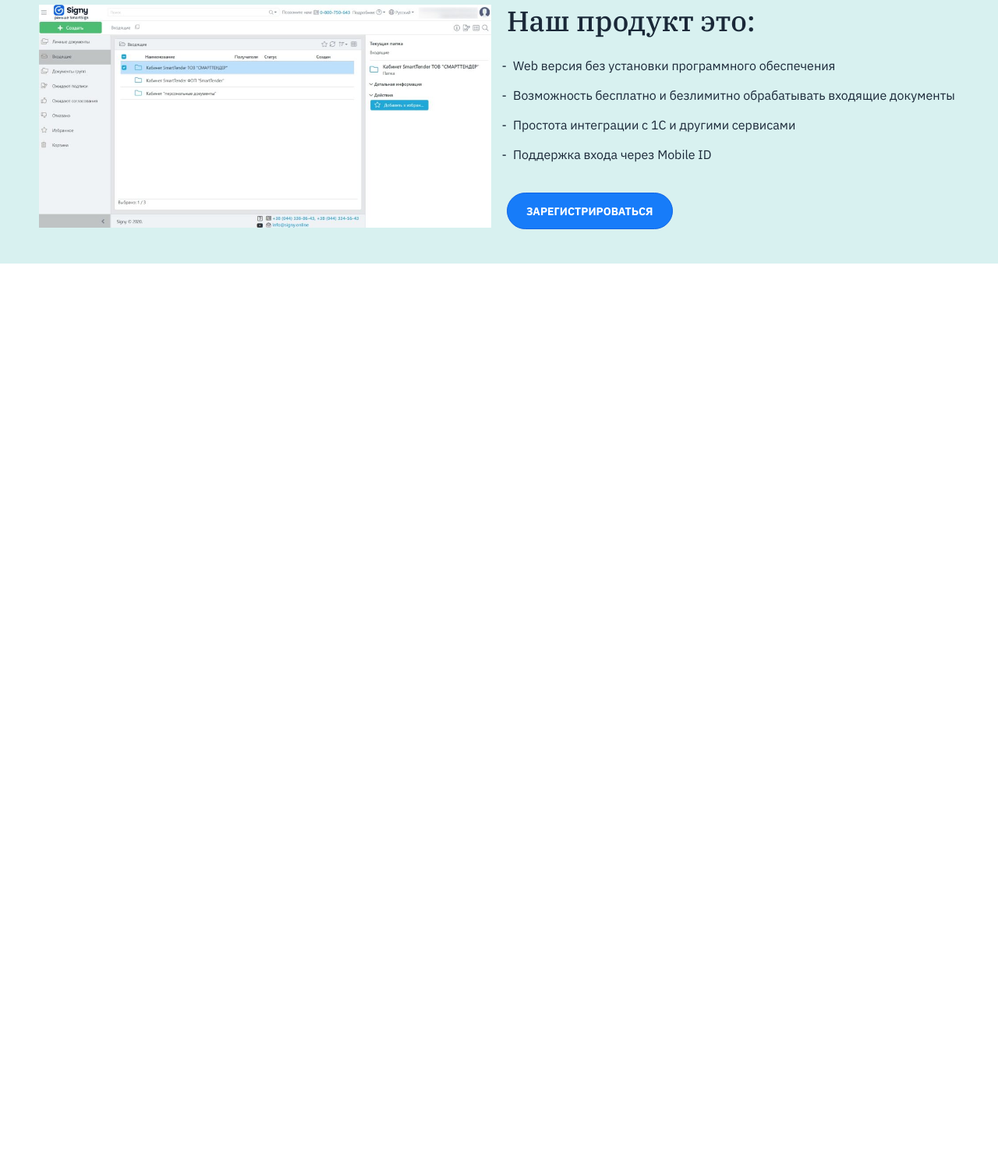
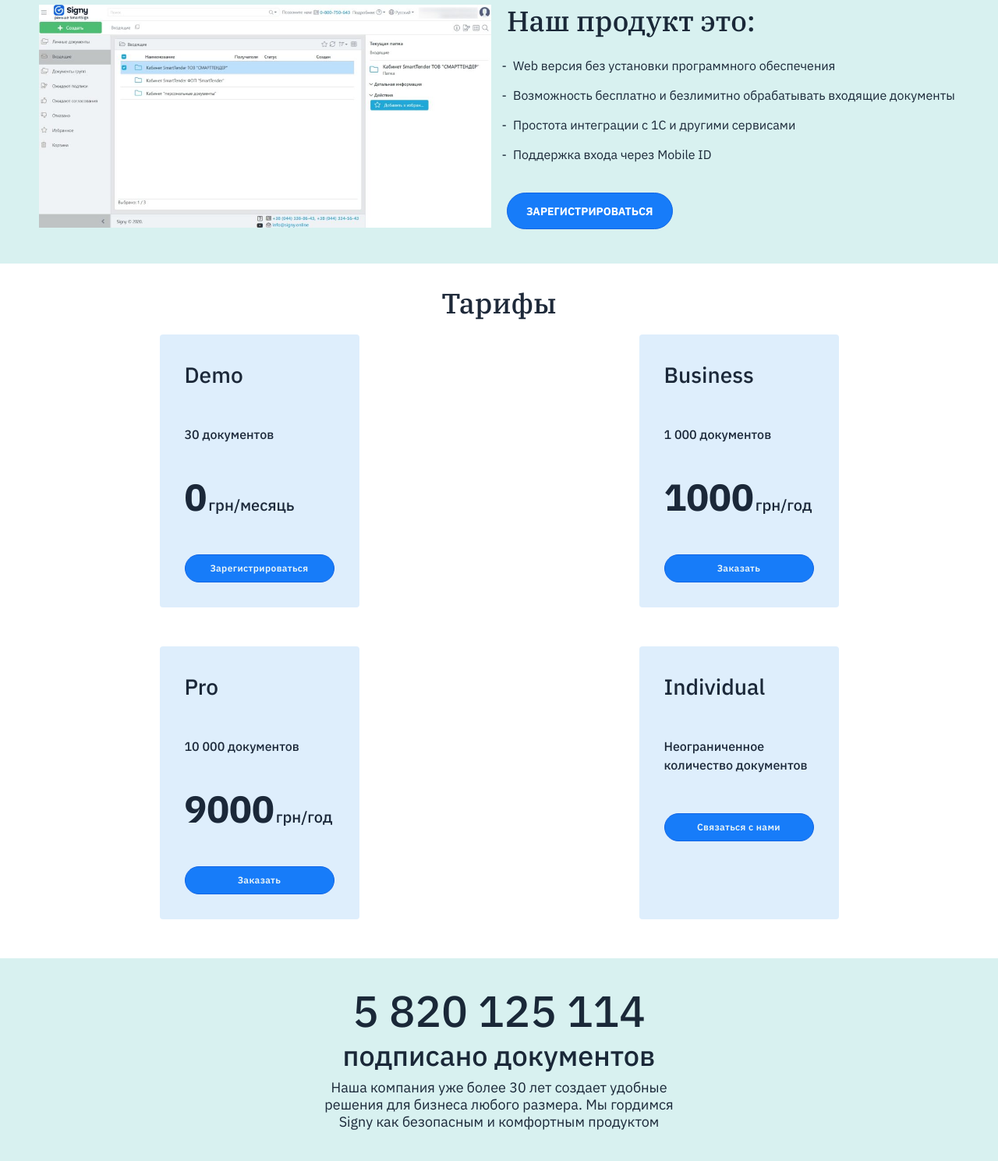
Before and after one commit to EugeneKh1988/signy-demo, a Gatsby site: page / in a window 1280 px wide. Shown: the part 1345-2834 px from the top of the page at 78% size. Before the commit the page ends 1683 px from the top, so only its background shows below. Built offline with nearby package versions, Linux system fonts and the light colour scheme; Gatsby itself is replaced by a stand-in of ours.

Commit message:
added prices and sign  component

```diff
--- /dev/null
+++ b/src/components/Prices.tsx
@@ -0,0 +1,63 @@
+import * as React from "react";
+import PricesContent from "../content/prices.json";
+import { Button, Text } from "@mantine/core";
+import Container from "./Container";
+
+interface PricesProps {
+  className?: string;
+}
+
+interface IPrice {
+  id: number;
+  title: string;
+  description: string;
+  price: number;
+  pricePeriod: string;
+  action: { name: string; href: string };
+}
+
+const Prices: React.FC<PricesProps> = ({ className }) => {
+  const classNameValue = className ? `${className}` : "";
+
+  return (
+    <Container
+      className={`text-black-pearl/90 pb-[33px] md:pb-[50px] 2xl:pb-[98px] ${classNameValue}`}
+    >
+      <Text className="text-center mt-5 md:mt-[27px] 2xl:mt-[57px] font-plexSerif font-medium text-[20px] leading-[22px] md:text-[36px] md:leading-[48px] 2xl:text-[40px]">
+        Тарифы
+      </Text>
+      <div className="grid grid-cols-1 md:grid-cols-2 2xl:grid-cols-4 justify-center items-stretch justify-items-center mt-5 md:mt-[16px] 2xl:mt-[63px] gap-5 md:gap-[50px] 2xl:gap-[36px]">
+        {PricesContent.content.map((item: IPrice) => (
+          <div
+            key={item.id}
+            className="py-6 px-8 md:py-8 bg-solitude w-[256px] rounded-[4px]"
+          >
+            <Text className="font-medium text-[28px] leading-[40px]">
+              {item.title}
+            </Text>
+            <Text className="font-medium text-[16px] leading-[24px] mt-3 md:mt-[44px]">
+              {item.description}
+            </Text>
+            <div
+              className={`flex flex-nowrap mt-3 md:mt-[44px] items-baseline gap-[2px] ${
+                item.price < 0 ? "hidden" : ""
+              }`}
+            >
+              <Text className="font-bold text-[48px] leading-[48px]">
+                {item.price}
+              </Text>
+              <span className="font-medium text-[20px] leading-[24px]">
+                {item.pricePeriod}
+              </span>
+            </div>
+            <Button className="mt-[39px] md:mt-[50px] w-full rounded-[100px] text-aqua-haze hover:bg-transparent hover:text-black-pearl/90 border border-royal-blue font-semibold text-[12px] leading-[20px] tracking-[0.03em]">
+              {item.action.name}
+            </Button>
+          </div>
+        ))}
+      </div>
+    </Container>
+  );
+};
+
+export default Prices;
--- /dev/null
+++ b/src/components/Sign.tsx
@@ -0,0 +1,31 @@
+import * as React from "react";
+import Container from "./Container";
+import { Text } from "@mantine/core";
+
+interface SignProps {
+    className?: string,
+}
+
+
+const Sign: React.FC<SignProps> = ({ className }) => {
+  const classNameValue = className ? `${className}` : "";
+  return (
+    <div className={`bg-iceberg ${classNameValue}`}>
+      <Container className="text-black-pearl/90 flex flex-col justify-center items-center py-[42px] md:py-[39px] 2xl:py-[43px]">
+        <Text className="font-medium text-[36px] leading-[36px] md:text-[56px] md:leading-[56px] 2xl:text-[73px] 2xl:leading-[73px]">
+          5 820 125 114
+        </Text>
+        <Text className="mt-[9px] md:mt-[6px] 2xl:mt-3 font-medium text-[20px] leading-[22px] md:text-[36px] md:leading-[48px] 2xl:text-[40px] 2xl:leading-[48px]">
+          подписано документов
+        </Text>
+        <Text className="text-center max-w-[280px] md:max-w-[478px] mt-[13px] md:mt-[6px] 2xl:mt-3 text-[14px] leading-[18.2px] md:text-[18px] md:leading-[22px] 2xl:leading-[28px]">
+          Наша компания уже более 30 лет создает удобные решения для бизнеса
+          любого размера. Мы гордимся Signy как безопасным и комфортным
+          продуктом
+        </Text>
+      </Container>
+    </div>
+  );
+};
+
+export default Sign;
--- /dev/null
+++ b/src/content/prices.json
@@ -0,0 +1,48 @@
+{
+  "content": [
+    {
+      "id": 1,
+      "title": "Demo",
+      "description": "30 документов",
+      "price": 0,
+      "pricePeriod": "грн/месяць",
+      "action": {
+        "name": "Зарегистрироваться",
+        "href": "#"
+      }
+    },
+    {
+      "id": 2,
+      "title": "Business",
+      "description": "1 000 документов",
+      "price": 1000,
+      "pricePeriod": "грн/год",
+      "action": {
+        "name": "Заказать",
+        "href": "#"
+      }
+    },
+    {
+      "id": 3,
+      "title": "Pro",
+      "description": "10 000 документов",
+      "price": 9000,
+      "pricePeriod": "грн/год",
+      "action": {
+        "name": "Заказать",
+        "href": "#"
+      }
+    },
+    {
+      "id": 4,
+      "title": "Individual",
+      "description": "Неограниченное количество документов",
+      "price": -1,
+      "pricePeriod": "",
+      "action": {
+        "name": "Связаться с нами",
+        "href": "#"
+      }
+    }
+  ]
+}
--- a/src/pages/index.tsx
+++ b/src/pages/index.tsx
@@ -4,6 +4,8 @@ import Nav from "../components/Nav";
 import CarouselBlock from "../components/Carousel";
 import Features from "../components/Features";
 import Properties from "../components/Properties";
+import Prices from "../components/Prices";
+import Sign from "../components/Sign";
 
 const IndexPage: React.FC<PageProps> = () => {
   return (
@@ -14,6 +16,8 @@ const IndexPage: React.FC<PageProps> = () => {
       </div>
       <Features />
       <Properties />
+      <Prices />
+      <Sign />
     </>
   );
 }
```
